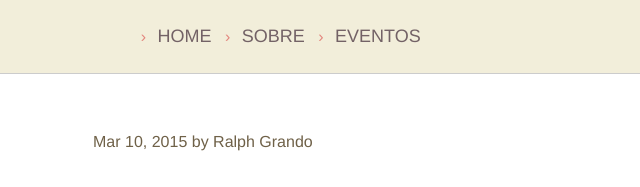
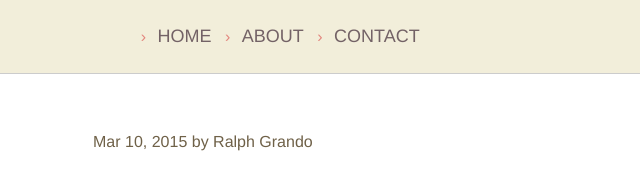
Before and after one commit to ThallysonB/Aprendendo-Bourbon, a plain HTML site: page index.html in a window 1280 px wide. Shown: the top 187 px of the page, 640-1280 px from the left. Drawn offline with Linux system fonts and the light colour scheme.

Commit message:
Revert "Links do menu modificado"
This reverts commit b71b1d01146857bb590d415d9c6b61e5ea445fd8.

```diff
--- a/index.html
+++ b/index.html
@@ -22,10 +22,10 @@
             <a href="#">Home</a>
           </li>
           <li>
-            <a href="#author">Sobre</a>
+            <a href="#">About</a>
           </li>
           <li>
-            <a href="#recent-posts">Eventos</a>
+            <a href="#">Contact</a>
           </li>
         </ul>
       </nav>
```
